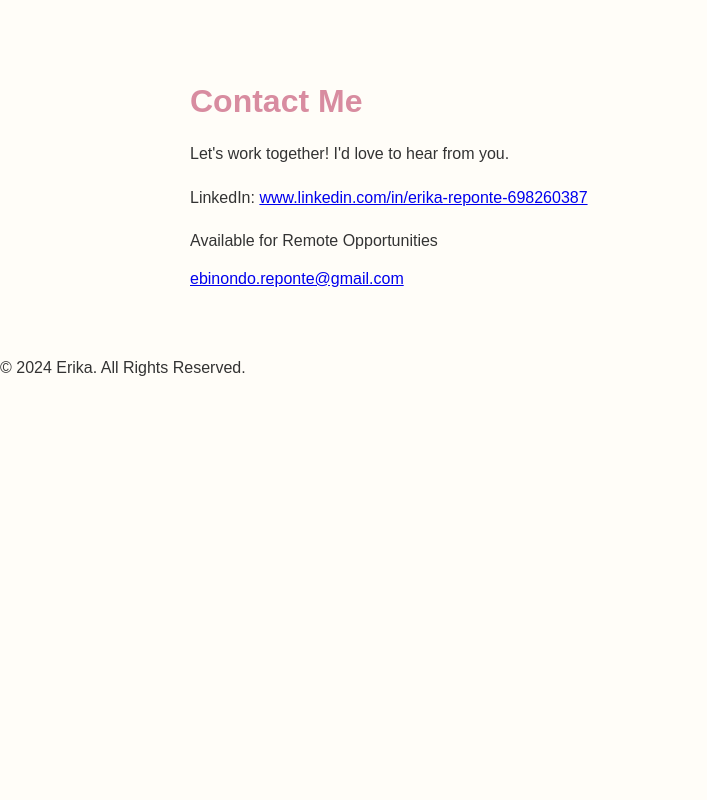
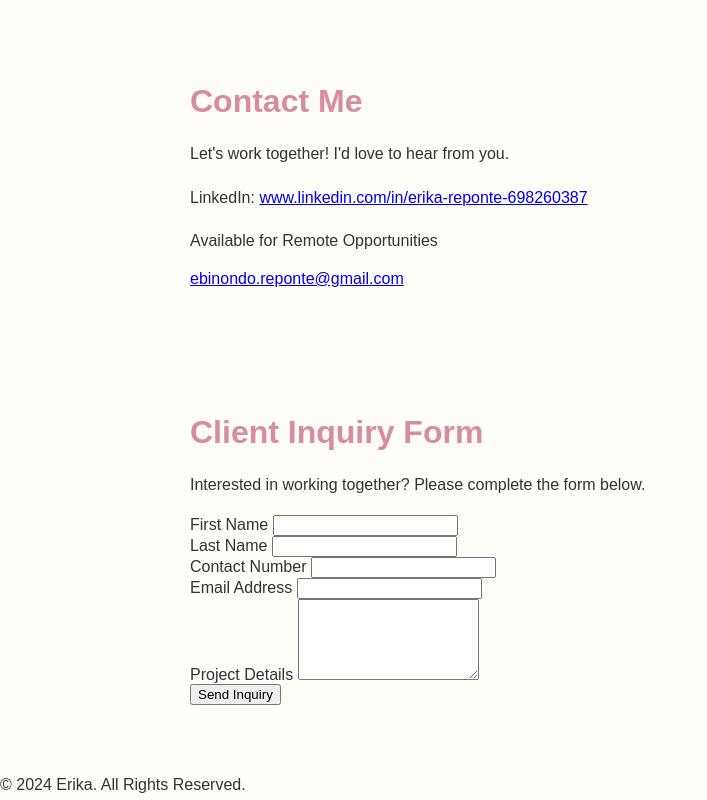
Before and after one commit to erikareponte/Erika-Portfolio, a plain HTML site: page index.html in a window 1280 px wide. Shown: the part 2000-2800 px from the top of the page, without its empty margins (0-707 px from the left). Before the commit the page ends 2397 px from the top, so only its background shows below. Drawn offline with Linux system fonts and the light colour scheme.

Commit message:
Update index.html

```diff
--- a/index.html
+++ b/index.html
@@ -19,6 +19,7 @@
       <a href="#skills" class="nav-tab">SKILLS</a>
       <a href="#services" class="nav-tab">SERVICES</a>
       <a href="#contact" class="nav-tab">CONTACT</a>
+      <a href="#inquiry" class="nav-tab">INQUIRY</a>
     </div>
   </nav>
 </header>
@@ -101,6 +102,53 @@
       </div>
     </section>
 
+    <!-- INQUIRY FORM SECTION -->
+<section id="inquiry">
+  <div class="container">
+    <h2>Client Inquiry Form</h2>
+    <p>Interested in working together? Please complete the form below.</p>
+
+    <form action="https://formsubmit.co/ebinondo.reponte@gmail.com" method="POST">
+
+      <!-- Disable CAPTCHA -->
+      <input type="hidden" name="_captcha" value="false">
+
+      <!-- Thank You Page -->
+      <input type="hidden" name="_next" value="https://yourusername.github.io/thankyou.html">
+
+      <div class="form-group">
+        <label for="firstname">First Name</label>
+        <input type="text" id="firstname" name="First Name" required>
+      </div>
+
+      <div class="form-group">
+        <label for="lastname">Last Name</label>
+        <input type="text" id="lastname" name="Last Name" required>
+      </div>
+
+      <div class="form-group">
+        <label for="phone">Contact Number</label>
+        <input type="tel" id="phone" name="Contact Number" required>
+      </div>
+
+      <div class="form-group">
+        <label for="email">Email Address</label>
+        <input type="email" id="email" name="Email Address" required>
+      </div>
+
+      <div class="form-group">
+        <label for="message">Project Details</label>
+        <textarea id="message" name="Message" rows="5" required></textarea>
+      </div>
+
+      <button type="submit" class="btn">
+        Send Inquiry
+      </button>
+
+    </form>
+  </div>
+</section>
+
     <!-- FOOTER -->
     <footer>
       <div class="container">
```
